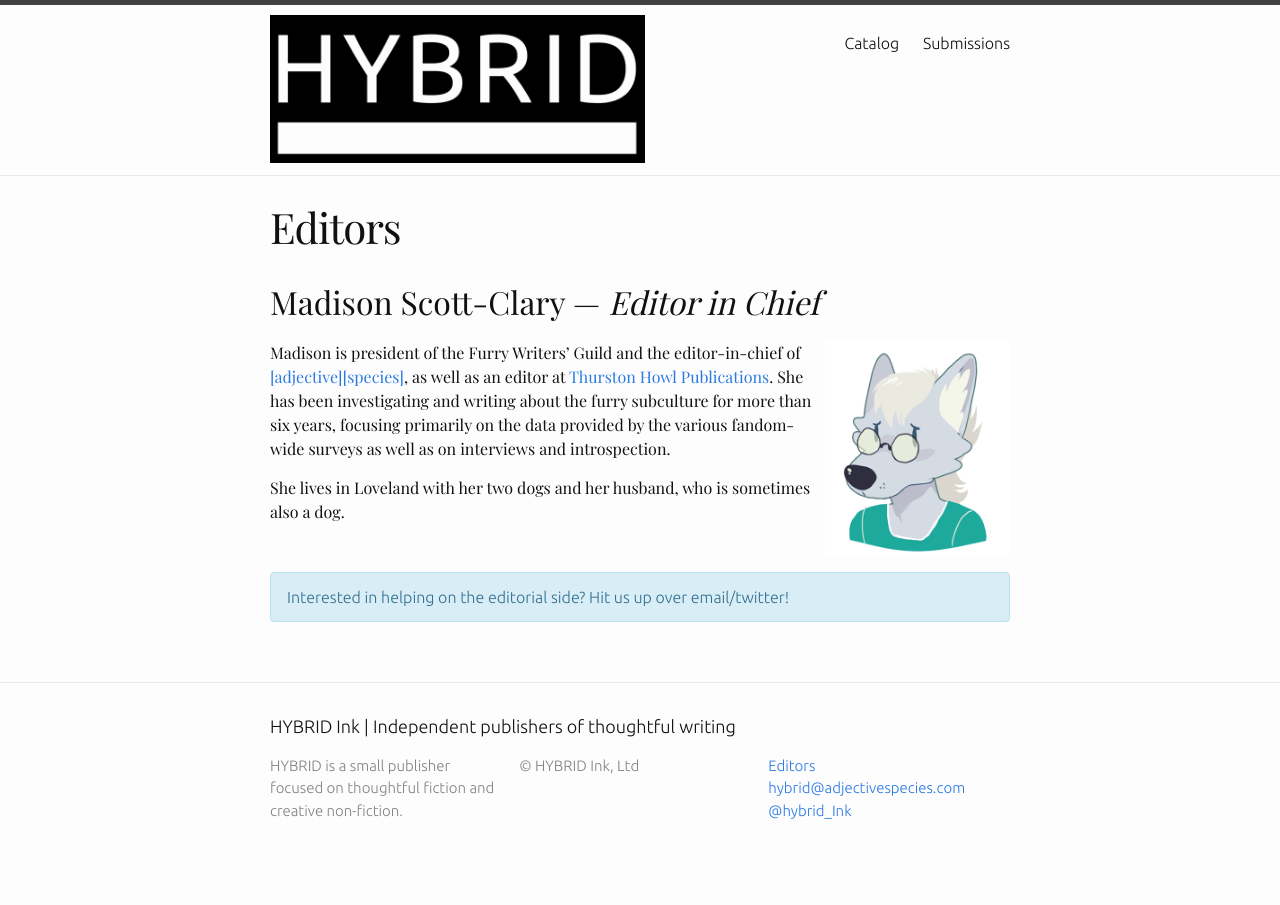
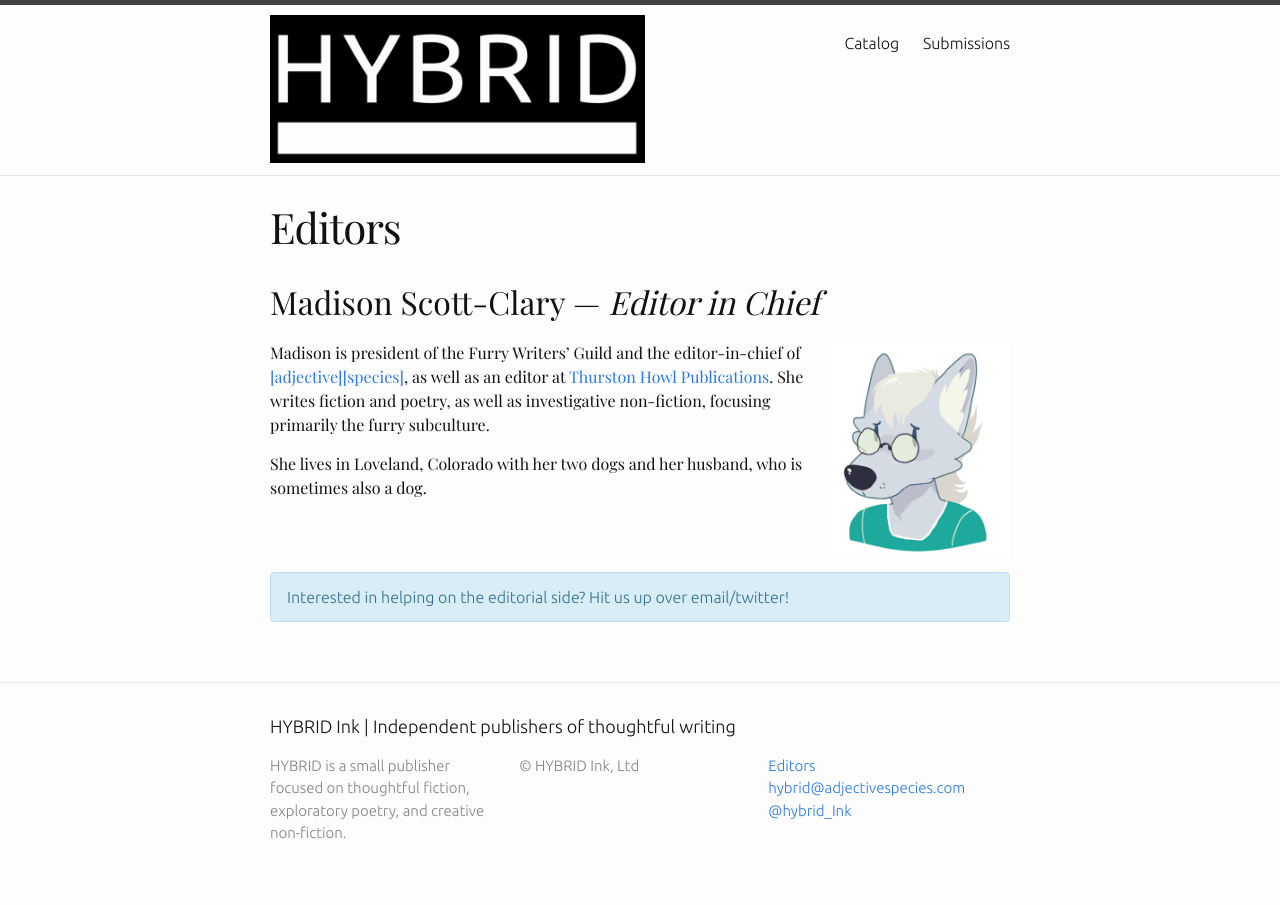
Before and after one commit to hybridink/hybrid.ink, a Jekyll site: the page built from editors.md, in a window 1280 px wide. Built offline with Jekyll 4.4.1, drawn with Linux system fonts in a browser that asks for light colours.

Commit message:
Clarifying stuff

```diff
--- a/_config.yml
+++ b/_config.yml
@@ -2,7 +2,7 @@
 title: Hybrid | Independent publishers of thoughtful writing
 email: hybrid@adjectivespecies.com
 description: >
-  Hybrid Ink is a small publisher focused on thoughtful fiction and creative non-fiction.
+  Hybrid Ink is a small publisher focused on thoughtful fiction, exploratory poetry, and creative non-fiction.
 brand: '<span class="brand upper">Hybrid</span>'
 name: '<span class="brand"><span class="upper">Hybrid</span> Ink</span>'
 company: '<span class="brand"><span class="upper">Hybrid</span> Ink, Ltd</span>'
--- a/_includes/footer.html
+++ b/_includes/footer.html
@@ -6,7 +6,7 @@
 
     <div class="footer-col-wrapper">
       <div class="footer-col  footer-col-1">
-        <p class="text">{{site.brand}} is a small publisher focused on thoughtful fiction and creative non-fiction.</p>
+        <p class="text">{{site.brand}} is a small publisher focused on thoughtful fiction, exploratory poetry, and creative non-fiction.</p>
       </div>
 
       <div class="footer-col  footer-col-2">
--- a/editors.md
+++ b/editors.md
@@ -7,9 +7,9 @@ title: Editors
 {: id="Madison" }
 
 ![Makyo](/images/editors/makyo.png){: style="float: right; width: 25%" }
-Madison is president of the Furry Writers' Guild and the editor-in-chief of [\[adjective\]\[species\]](http://adjectivespecies.com), as well as an editor at [Thurston Howl Publications](http://thurstonhowlpublications.com). She has been investigating and writing about the furry subculture for more than six years, focusing primarily on the data provided by the various fandom-wide surveys as well as on interviews and introspection.
+Madison is president of the Furry Writers' Guild and the editor-in-chief of [\[adjective\]\[species\]](http://adjectivespecies.com), as well as an editor at [Thurston Howl Publications](http://thurstonhowlpublications.com). She writes fiction and poetry, as well as investigative non-fiction, focusing primarily the furry subculture.
 
-She lives in Loveland with her two dogs and her husband, who is sometimes also a dog.
+She lives in Loveland, Colorado with her two dogs and her husband, who is sometimes also a dog.
 {: class="clearfix" }
 
 <div class="announcement">
```
Also changed, not shown: index.md (+2 -2 lines), 2 other files.
